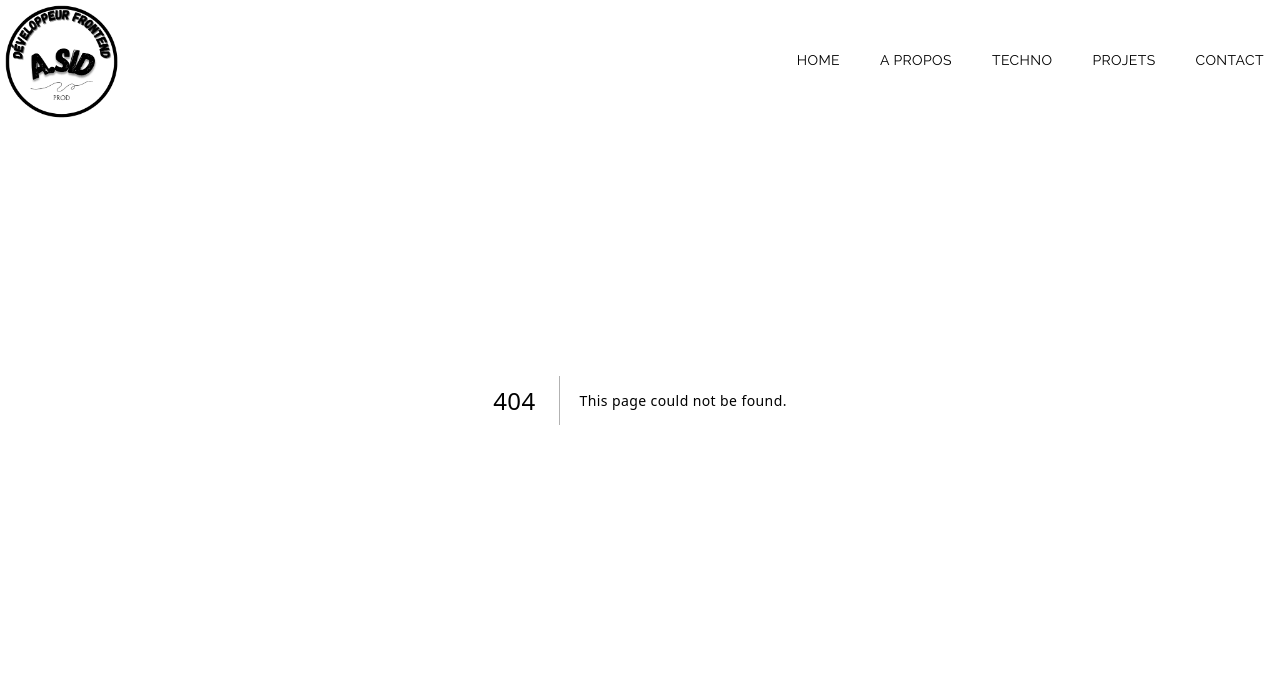
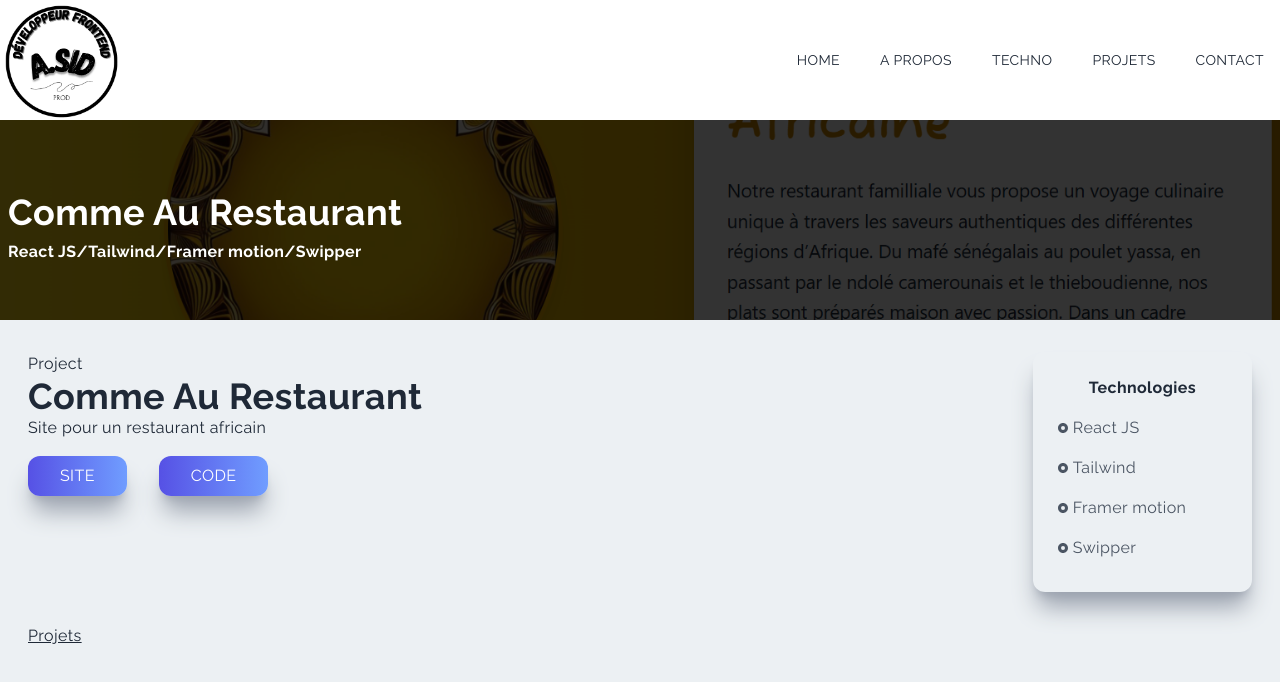
Before and after one commit to Animasso/PortofolioNext, a Next.js app: page /Marmite in a window 1280 px wide. Before the commit this address had no page. Shown: the top 682 px of the page. Built offline with nearby package versions, Linux system fonts and the light colour scheme.

Commit message:
Add: new project and style

```diff
--- a/components/ProjectBox.jsx
+++ b/components/ProjectBox.jsx
@@ -1,6 +1,7 @@
 import Image from "next/image";
 import Link from "next/link";
 import { motion } from "framer-motion";
+
 const ProjectBox = ({ pic, projectName, stack, projectUrl }) => {
   return (
     <motion.div
@@ -10,21 +11,27 @@ const ProjectBox = ({ pic, projectName, stack, projectUrl }) => {
         duration: 2,
         ease: "easeIn",
       }}
-      className=" relative md:min md:max-[300px] flex  min-h-[150px] justify-center lg:min-h-[310px] h-auto w-full shadow-xl shadow-gray-500 rounded-xl group hover:bg-gradient-to-r from-white to- bg-slate-300"
+      className="relative flex justify-center items-center min-h-[150px] lg:min-h-[310px] w-full max-w-[400px] rounded-xl shadow-xl shadow-gray-500 group overflow-hidden"
     >
+      {/* Image visible en entier sans déformation */}
       <Image
-        className=" object-cover  rounded-xl group-hover:opacity-10 "
         src={pic}
         alt={projectName}
+        width={200}
+        height={150}
+        className="object-cover w-full h-full rounded-xl group-hover:opacity-10 transition-opacity duration-300"
       />
-      <div className=" hidden group-hover:block absolute top-[50%] left-[50%] translate-x-[-50%] translate-y-[-50%]">
-        <h3 className=" text-2xl text-blue-600/95 tracking-widest">
+
+      {/* Texte au hover, centré, responsive */}
+      <div className="absolute inset-0 flex flex-col justify-center items-center text-center p-4 opacity-0 group-hover:opacity-100 transition duration-300 bg-white/0">
+        <h3 className="text-sm sm:text-base md:text-lg text-blue-600 font-semibold break-words">
           {projectName}
         </h3>
-        <p className=" pb-4 pt-2 text-blue-600/95 text-center">{stack}</p>
-        <Link href={`${projectUrl}`}>
-          {" "}
-          <p className=" text-center py-3 rounded-lg bg-blue-500  text-gray-700 font-bold text-lg cursor-pointer">
+        <p className="py-2 text-xs sm:text-sm text-blue-600 break-words">
+          {stack}
+        </p>
+        <Link href={projectUrl}>
+          <p className="py-2 px-4 bg-blue-500 rounded-lg text-gray-800 text-xs sm:text-sm md:text-base font-semibold hover:bg-blue-600">
             Plus d&apos;info
           </p>
         </Link>
@@ -32,4 +39,5 @@ const ProjectBox = ({ pic, projectName, stack, projectUrl }) => {
     </motion.div>
   );
 };
+
 export default ProjectBox;
--- a/components/Projects.jsx
+++ b/components/Projects.jsx
@@ -14,6 +14,7 @@ import learnWeb from "../public/assets/projectPic/learnweb.png";
 import FinancialPic from "../public/assets/projectPic/MyFinancial.png";
 import resto from "../public/assets/projectPic/Comme-au restaurant.png";
 import Mugs from "../public/assets/projectPic/CreaMugPic.png";
+import MarmitePic from "../public/assets/projectPic/MarmitePic.png";
 
 const Projects = () => {
   return (
@@ -36,6 +37,12 @@ const Projects = () => {
             projectName="CreaMug"
             stack="React JS Tailwind  Framer-motion "
             projectUrl="/CreaMug"
+          />
+          <ProjectBox
+            pic={MarmitePic}
+            projectName="La Marmite Africaine"
+            stack="React JS Tailwind  Framer-motion Swipper "
+            projectUrl="/Marmite"
           />
           <ProjectBox
             pic={FinancialPic}
--- /dev/null
+++ b/pages/Marmite.jsx
@@ -0,0 +1,30 @@
+import React from "react";
+import ProjectDetail from "@/components/ProjectDetail";
+import MarmitePic from "../public/assets/projectPic/MarmitePic.png";
+import Head from "next/head";
+const Marmite = () => {
+  return (
+    <>
+      <Head>
+        <title>La Marmite Africaine</title>
+        <meta name="description" content="Restaurant africain" />
+        <meta name="viewport" content="width=device-width, initial-scale=1" />
+        <link rel="icon" href="/favicon.ico" />
+      </Head>
+
+      <div className=" w-full">
+        <ProjectDetail
+          projetImage={MarmitePic}
+          projetTitle="Comme Au Restaurant"
+          projetStructure="Site pour un restaurant africain "
+          projetTech=" React JS/Tailwind/Framer motion/Swipper"
+          projetLink="https://marmite-africaine.vercel.app/"
+          projetGit="https://github.com/Animasso/marmite-africaine"
+          techList={["React JS", "Tailwind", "Framer motion", "Swipper"]}
+        />
+      </div>
+    </>
+  );
+};
+
+export default Marmite;
```
Also changed, not shown: public/assets/projectPic/MarmitePic.png (added).
